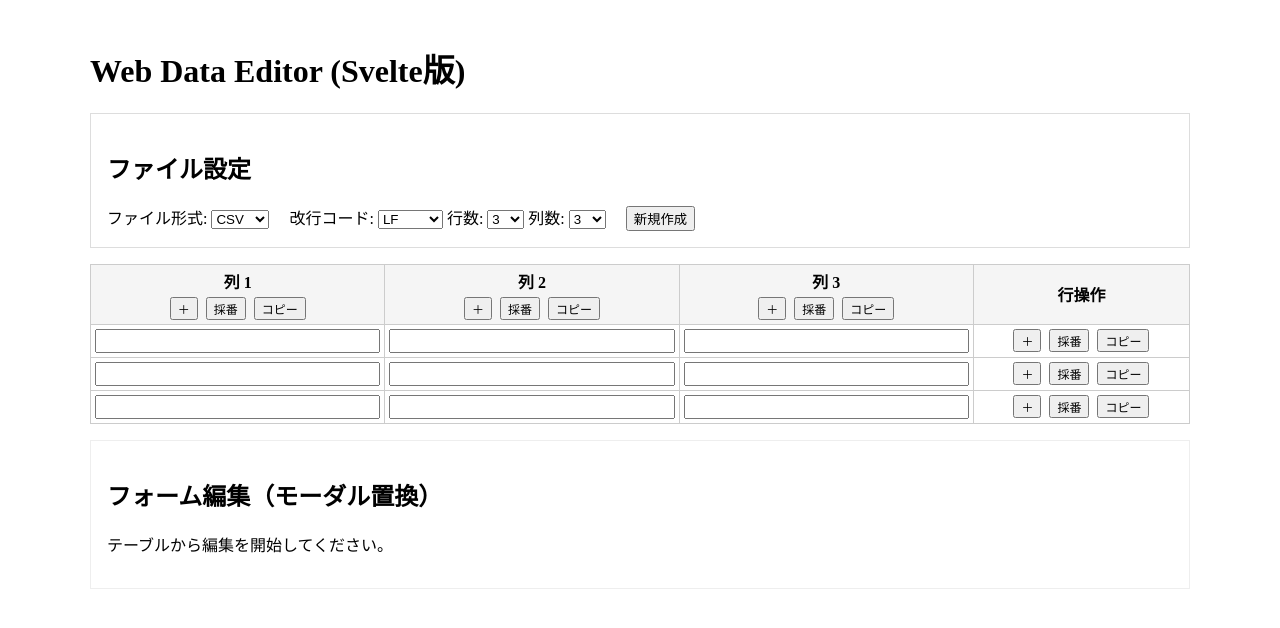
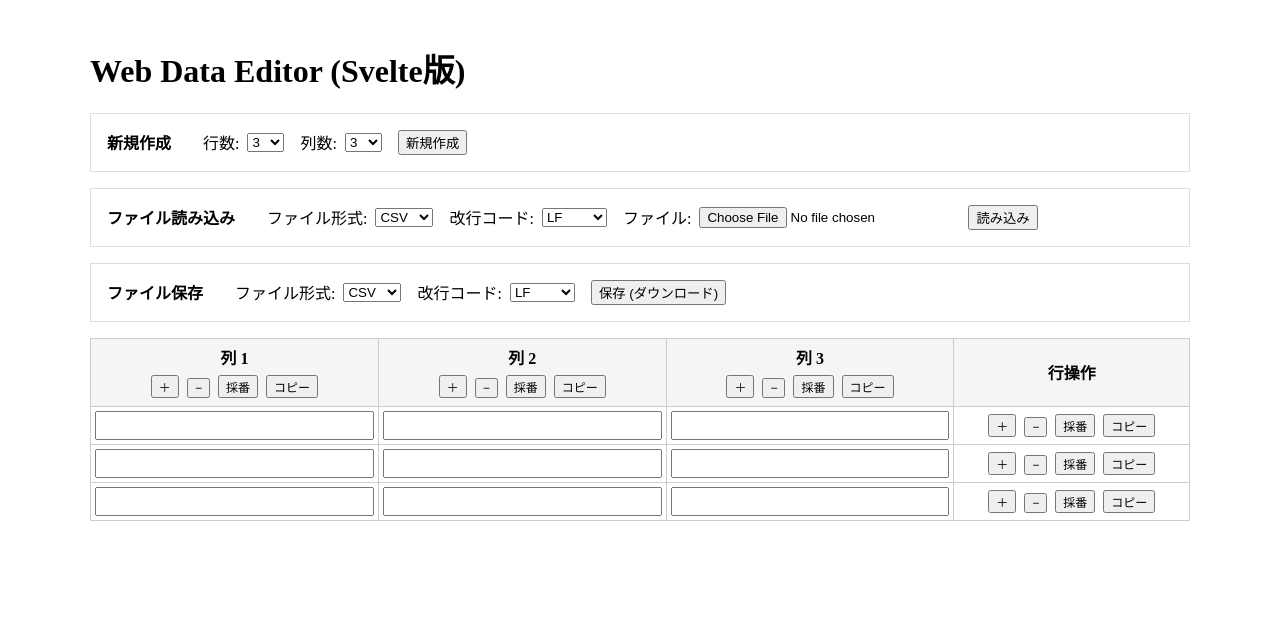
Before and after one commit to SRAUFactory/web-data-editor, a SvelteKit app: page / in a window 1280 px wide. Both pictures are taken after a click on the button "新規作成". Shown: the top 628 px of the page. Built offline with nearby package versions, Linux system fonts and the light colour scheme.

Commit message:
[ChatGPT]既存機能の追加と不要なコンポーネントの削除

```diff
--- a/src/lib/components/DataEditor.svelte
+++ /dev/null
@@ -1,50 +0,0 @@
-<script lang="ts">
-  import { rows, selected, isFormView } from '$lib/stores/editor';
-  import { get } from 'svelte/store';
-
-  let data: string[] = [];
-  $: idx = $selected.row;
-
-  $: if (idx !== null) {
-    data = [...(get(rows)[idx] || [])];
-  }
-
-  function save() {
-    if (idx === null) return;
-    rows.update(r => {
-      r[idx] = [...data];
-      return r;
-    });
-    isFormView.set(false);
-    selected.set({ row: null, col: null });
-  }
-
-  function back() {
-    isFormView.set(false);
-    selected.set({ row: null, col: null });
-  }
-</script>
-
-<article>
-  <h2>フォーム編集（モーダル置換）</h2>
-  {#if idx === null}
-    <p>テーブルから編集を開始してください。</p>
-  {:else}
-    <form on:submit|preventDefault={save}>
-      {#each data as cell, j}
-        <div>
-          <label for={"col" + j}>列 {j}</label>
-          <input id={"col" + j} bind:value={data[j]} />
-        </div>
-      {/each}
-
-      <button type="submit">保存</button>
-      <button type="button" on:click={back}>戻る</button>
-    </form>
-  {/if}
-</article>
-
-<style>
-  article { border: 1px solid #eee; padding: 1rem; margin-top: 1rem; }
-  form div { margin-bottom: 0.5rem; }
-</style>
--- a/src/lib/components/DataTable.svelte
+++ b/src/lib/components/DataTable.svelte
@@ -5,8 +5,10 @@
   /** セル編集（直接編集） */
   function updateCell(rowIdx: number, colIdx: number, value: string) {
     rows.update(r => {
-      r[rowIdx][colIdx] = value;
-      return r;
+      // defensive copy to keep immutability
+      const newR = r.map(row => [...row]);
+      newR[rowIdx][colIdx] = value;
+      return newR;
     });
   }
 
@@ -16,7 +18,7 @@
     const cols = current[0]?.length ?? 0;
     const newRow = Array(cols).fill('');
     rows.update(r => {
-      const newArr = [...r];
+      const newArr = r.map(row => [...row]);
       newArr.splice(afterIdx + 1, 0, newRow);
       return newArr;
     });
@@ -33,36 +35,56 @@
     });
   }
 
+  /** 行削除 */
+  function deleteRow(idx: number) {
+    rows.update(r => {
+      const newArr = r.map(row => [...row]);
+      newArr.splice(idx, 1);
+      return newArr;
+    });
+  }
+
+  /** 列削除 */
+  function deleteColumn(idx: number) {
+    rows.update(r => {
+      return r.map(row => {
+        const newRow = [...row];
+        newRow.splice(idx, 1);
+        return newRow;
+      });
+    });
+  }
+
   /** 採番処理 */
   function assignNumbers(mode: 'row' | 'col', index: number) {
     rows.update(r => {
+      const newR = r.map(row => [...row]);
       if (mode === 'row') {
-        // 行方向のセルに連番
-        r[index] = r[index].map((_, j) => String(j + 1));
+        newR[index] = newR[index].map((_, j) => String(j + 1));
       } else {
-        // 列方向のセルに連番
-        for (let i = 0; i < r.length; i++) {
-          r[i][index] = String(i + 1);
+        for (let i = 0; i < newR.length; i++) {
+          newR[i][index] = String(i + 1);
         }
       }
-      return r;
+      return newR;
     });
   }
 
   /** コピー処理 */
   function copy(mode: 'row' | 'col', index: number) {
     rows.update(r => {
+      const newR = r.map(row => [...row]);
       if (mode === 'row') {
-        const copied = [...r[index]];
-        r.splice(index + 1, 0, copied);
+        const copied = [...newR[index]];
+        newR.splice(index + 1, 0, copied);
       } else {
-        for (let i = 0; i < r.length; i++) {
-          const row = [...r[i]];
-          row.splice(index + 1, 0, r[i][index]);
-          r[i] = row;
+        for (let i = 0; i < newR.length; i++) {
+          const row = [...newR[i]];
+          row.splice(index + 1, 0, newR[i][index]);
+          newR[i] = row;
         }
       }
-      return r;
+      return newR;
     });
   }
 </script>
@@ -75,9 +97,10 @@
           <th>
             列 {colIdx + 1}
             <div style="margin-top:4px;">
-              <button on:click={() => insertColumn(colIdx)}>＋</button>
-              <button on:click={() => assignNumbers('col', colIdx)}>採番</button>
-              <button on:click={() => copy('col', colIdx)}>コピー</button>
+              <button title="列を右に挿入" on:click={() => insertColumn(colIdx)}>＋</button>
+              <button title="列を削除" on:click={() => deleteColumn(colIdx)}>−</button>
+              <button title="列採番" on:click={() => assignNumbers('col', colIdx)}>採番</button>
+              <button title="列コピー" on:click={() => copy('col', colIdx)}>コピー</button>
             </div>
           </th>
         {/each}
@@ -90,7 +113,7 @@
     {#each $rows as row, rowIdx}
       <tr>
         {#each row as cell, colIdx}
-          <td>
+          <td style="min-width:100px;">
             <input
               type="text"
               value={cell}
@@ -100,9 +123,12 @@
           </td>
         {/each}
         <td>
-          <button on:click={() => insertRow(rowIdx)}>＋</button>
-          <button on:click={() => assignNumbers('row', rowIdx)}>採番</button>
-          <button on:click={() => copy('row', rowIdx)}>コピー</button>
+          <div>
+            <button title="行を下に挿入" on:click={() => insertRow(rowIdx)}>＋</button>
+            <button title="行を削除" on:click={() => deleteRow(rowIdx)}>−</button>
+            <button title="行採番" on:click={() => assignNumbers('row', rowIdx)}>採番</button>
+            <button title="行コピー" on:click={() => copy('row', rowIdx)}>コピー</button>
+          </div>
         </td>
       </tr>
     {/each}
@@ -111,8 +137,8 @@
 
 <style>
   table { border-collapse: collapse; width: 100%; }
-  th, td { border: 1px solid #ccc; text-align: center; }
-  th { background: #f5f5f5; }
-  input { padding: 2px; font-size: 0.9rem; text-align: center; }
-  button { font-size: 0.75rem; margin: 0 2px; }
+  th, td { border: 1px solid #ccc; text-align: center; vertical-align: middle; }
+  th { background: #f5f5f5; padding: 6px; }
+  input { padding: 4px; font-size: 0.95rem; }
+  button { font-size: 0.75rem; margin: 2px; }
 </style>
--- a/src/routes/+page.svelte
+++ b/src/routes/+page.svelte
@@ -1,86 +1,257 @@
 <script lang="ts">
   import DataTable from '$lib/components/DataTable.svelte';
-  import DataEditor from '$lib/components/DataEditor.svelte';
-  import FormView from '$lib/components/FormView.svelte';
-  import { rows, isFormView, fileSettings } from '$lib/stores/editor';
+  import { rows, fileSettings } from '$lib/stores/editor';
   import type { FileSettings } from '$lib/types';
+  import { get } from 'svelte/store';
 
-  let newRowCount = 3;  // デフォルト行数
-  let newColCount = 3;  // デフォルト列数
+  // 新規作成用の行/列数
+  let newRowCount = 3;
+  let newColCount = 3;
 
+  // 読み込み用の一時設定（UIで選択されたものをそのまま使う）
+  let loadFileType: FileSettings['fileType'] = 'CSV';
+  let loadLfCode: FileSettings['lfCode'] = 'LF';
+  let loadFile: File | null = null;
+
+  // 保存用の設定
+  let saveFileType: FileSettings['fileType'] = 'CSV';
+  let saveLfCode: FileSettings['lfCode'] = 'LF';
+
+  // 新規作成: 行数/列数から空のテーブルを生成
   function newFile() {
     const data: string[][] = [];
     for (let i = 0; i < newRowCount; i++) {
       const row: string[] = [];
-      for (let j = 0; j < newColCount; j++) {
-        row.push(''); // 各セルは空
-      }
+      for (let j = 0; j < newColCount; j++) row.push('');
       data.push(row);
     }
     rows.set(data);
+    // fileSettings は新規作成時は変更しない（UI で分離）
   }
 
-  function handleFileSettingsChange(e: Event, key: keyof FileSettings) {
-    const value = (e.target as HTMLSelectElement).value as FileSettings[keyof FileSettings];
-    fileSettings.update(fs => ({ ...fs, [key]: value }));
+  // ファイル読み込み（FileReader を使用）
+  function handleFileInput(e: Event) {
+    const f = (e.target as HTMLInputElement).files?.[0] ?? null;
+    loadFile = f;
+  }
+
+  async function loadFileAction() {
+    if (!loadFile) {
+      alert('読み込むファイルを選択してください');
+      return;
+    }
+    const text = await loadFile.text();
+
+    // 改行コード選択に基づく分割文字
+    const lfMap: Record<string, string> = { 'CRLF': '\r\n', 'LF': '\n', 'CR': '\r' };
+    const chosenLf = lfMap[loadLfCode];
+
+    // パース
+    let parsed: string[][] = [];
+    if (loadFileType === 'JSON') {
+      try {
+        const json = JSON.parse(text);
+        if (Array.isArray(json)) {
+          // array of arrays
+          if (json.length > 0 && Array.isArray(json[0])) {
+            parsed = json.map((r: any[]) => r.map(c => (c === null || c === undefined) ? '' : String(c)));
+          } else if (json.length > 0 && typeof json[0] === 'object') {
+            // array of objects -> convert to array-of-arrays using keys order of first object
+            const keys = Object.keys(json[0]);
+            parsed = json.map((obj: Record<string, any>) => keys.map(k => obj[k] == null ? '' : String(obj[k])));
+            // prepend header row as keys (optional). To keep structure consistent with earlier behavior,
+            // don't insert headers unless original data expects it. Here we will not add headers automatically.
+          } else {
+            // fallback: wrap scalar array items as single column
+            parsed = json.map((v: any) => [String(v)]);
+          }
+        } else {
+          // Not array => create single row with stringified content
+          parsed = [[String(json)]];
+        }
+      } catch (err) {
+        alert('JSON のパースに失敗しました: ' + (err as Error).message);
+        return;
+      }
+    } else {
+      // CSV / TSV
+      const delim = loadFileType === 'TSV' ? '\t' : ',';
+      // Split by chosen lfCode. Use chosenLf for splitting but also tolerate mixed endings:
+      const lines = text.split(chosenLf).filter((l) => l.length > 0 || text.includes(chosenLf)); // preserve possible empty lines if explicit
+      // Simple CSV parsing: handle quoted fields for CSV only
+      parsed = lines.map(line => {
+        if (loadFileType === 'CSV') {
+          const cells: string[] = [];
+          let cur = '';
+          let inQuotes = false;
+          for (let i = 0; i < line.length; i++) {
+            const ch = line[i];
+            if (ch === '"' ) {
+              if (inQuotes && line[i+1] === '"') { cur += '"'; i++; continue; }
+              inQuotes = !inQuotes;
+              continue;
+            }
+            if (!inQuotes && ch === ',') {
+              cells.push(cur);
+              cur = '';
+              continue;
+            }
+            cur += ch;
+          }
+          cells.push(cur);
+          return cells.map(c => c);
+        } else {
+          // TSV: simple split
+          return line.split(delim).map(c => c);
+        }
+      });
+    }
+
+    // 書き込み
+    rows.set(parsed);
+
+    // 読み込み完了後、UIのファイル設定もストア側に反映しておく
+    fileSettings.set({ fileType: loadFileType, lfCode: loadLfCode });
+
+    // 読み込み時は行/列選択不可 → UI側で新規作成ブロックとは分離しているので問題なし
+  }
+
+  // 保存（ダウンロード）
+  function escapeCsvCell(cell: string) {
+    if (cell.includes('"') || cell.includes(',') || cell.includes('\n') || cell.includes('\r')) {
+      return `"${cell.replace(/"/g, '""')}"`;
+    }
+    return cell;
+  }
+
+  function generateFileContent(data: string[][], type: FileSettings['fileType'], lf: FileSettings['lfCode']): string {
+    const lfMap: Record<string, string> = { 'CRLF': '\r\n', 'LF': '\n', 'CR': '\r' };
+    const chosenLf = lfMap[lf];
+    if (type === 'JSON') {
+      return JSON.stringify(data);
+    } else if (type === 'TSV') {
+      return data.map(row => row.join('\t')).join(chosenLf);
+    } else {
+      // CSV
+      return data.map(row => row.map(escapeCsvCell).join(',')).join(chosenLf);
+    }
+  }
+
+  function saveFileAction() {
+    const data = get(rows);
+    if (!data || data.length === 0) {
+      alert('保存するデータがありません');
+      return;
+    }
+    const content = generateFileContent(data, saveFileType, saveLfCode);
+    const blob = new Blob([content], { type: 'text/plain;charset=utf-8' });
+    const ext = saveFileType === 'JSON' ? 'json' : (saveFileType === 'TSV' ? 'tsv' : 'csv');
+    const fileName = `web-data-editor.${ext}`;
+    const url = URL.createObjectURL(blob);
+    const a = document.createElement('a');
+    a.href = url;
+    a.download = fileName;
+    document.body.appendChild(a);
+    a.click();
+    a.remove();
+    URL.revokeObjectURL(url);
+
+    // reflect save settings to store
+    fileSettings.set({ fileType: saveFileType, lfCode: saveLfCode });
   }
 </script>
 
 <style>
   main { padding: 1rem; max-width: 1100px; margin: 0 auto; }
-  .settings { border: 1px solid #ddd; padding: 1rem; margin-bottom: 1rem; }
+  .block { border: 1px solid #ddd; padding: 1rem; margin-bottom: 1rem; display:flex; align-items:center; gap:1rem; flex-wrap:wrap; }
+  .block h2 { margin:0 1rem 0 0; font-size:1rem; }
+  label { display:inline-flex; align-items:center; gap:0.5rem; }
+  input[type="file"] { display:inline-block; }
 </style>
 
 <main>
   <h1>Web Data Editor (Svelte版)</h1>
 
-  <section class="settings">
-    <h2>ファイル設定</h2>
+  <!-- 新規作成ブロック: 行数/列数のみ選択可能 -->
+  <section class="block" aria-labelledby="new-file">
+    <h2 id="new-file">新規作成</h2>
+    <label>
+      行数:
+      <select bind:value={newRowCount}>
+        {#each Array(50).fill(0).map((_, i) => i + 1) as n}
+          <option value={n}>{n}</option>
+        {/each}
+      </select>
+    </label>
+
+    <label>
+      列数:
+      <select bind:value={newColCount}>
+        {#each Array(50).fill(0).map((_, i) => i + 1) as n}
+          <option value={n}>{n}</option>
+        {/each}
+      </select>
+    </label>
+
+    <button on:click={newFile}>新規作成</button>
+    <!-- その他の項目は新規時に選択不可のため表示しない -->
+  </section>
+
+  <!-- 読み込みブロック: fileType / lfCode / ファイル選択 のみ -->
+  <section class="block" aria-labelledby="load-file">
+    <h2 id="load-file">ファイル読み込み</h2>
+
     <label>
       ファイル形式:
-      <select on:change={(e) => handleFileSettingsChange(e, 'fileType')}>
-        <option value="CSV" selected>CSV</option>
+      <select bind:value={loadFileType}>
+        <option value="CSV">CSV</option>
         <option value="TSV">TSV</option>
         <option value="JSON">JSON</option>
       </select>
     </label>
 
-    <label style="margin-left:1rem">
+    <label>
       改行コード:
-      <select on:change={(e) => handleFileSettingsChange(e, 'lfCode')}>
-        <option value="LF" selected>LF</option>
+      <select bind:value={loadLfCode}>
+        <option value="LF">LF</option>
         <option value="CRLF">CR+LF</option>
         <option value="CR">CR</option>
       </select>
     </label>
 
-    <label class="select-group">
-      行数:
-      <select bind:value={newRowCount}>
-        {#each Array(20).fill(0).map((_, i) => i + 1) as num}
-          <option value={num}>{num}</option>
-        {/each}
+    <label>
+      ファイル:
+      <input type="file" accept=".csv,.tsv,.json,text/csv,text/tab-separated-values" on:change={handleFileInput} />
+    </label>
+
+    <button on:click={loadFileAction}>読み込み</button>
+  </section>
+
+  <!-- 保存ブロック: fileType / lfCode のみ -->
+  <section class="block" aria-labelledby="save-file">
+    <h2 id="save-file">ファイル保存</h2>
+
+    <label>
+      ファイル形式:
+      <select bind:value={saveFileType}>
+        <option value="CSV">CSV</option>
+        <option value="TSV">TSV</option>
+        <option value="JSON">JSON</option>
       </select>
     </label>
 
-    <label class="select-group">
-      列数:
-      <select bind:value={newColCount}>
-        {#each Array(20).fill(0).map((_, i) => i + 1) as num}
-          <option value={num}>{num}</option>
-        {/each}
+    <label>
+      改行コード:
+      <select bind:value={saveLfCode}>
+        <option value="LF">LF</option>
+        <option value="CRLF">CR+LF</option>
+        <option value="CR">CR</option>
       </select>
     </label>
 
-
-    <button style="margin-left:1rem" on:click={newFile}>新規作成</button>
+    <button on:click={saveFileAction}>保存 (ダウンロード)</button>
   </section>
 
+  <!-- テーブル表示 -->
   <DataTable />
-
-  {#if $isFormView}
-    <FormView />
-  {:else}
-    <DataEditor />
-  {/if}
 </main>
```
Also changed, not shown: src/lib/stores/editor.ts (+2 -11 lines).
